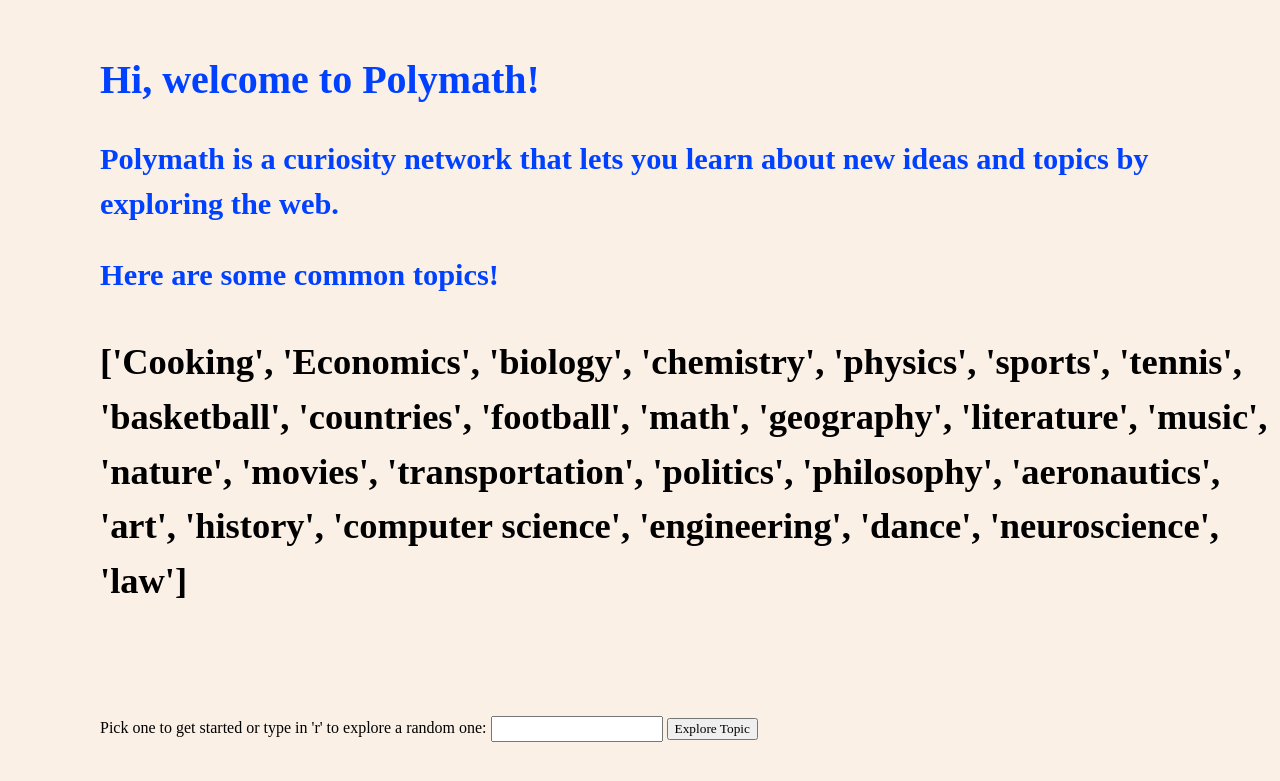
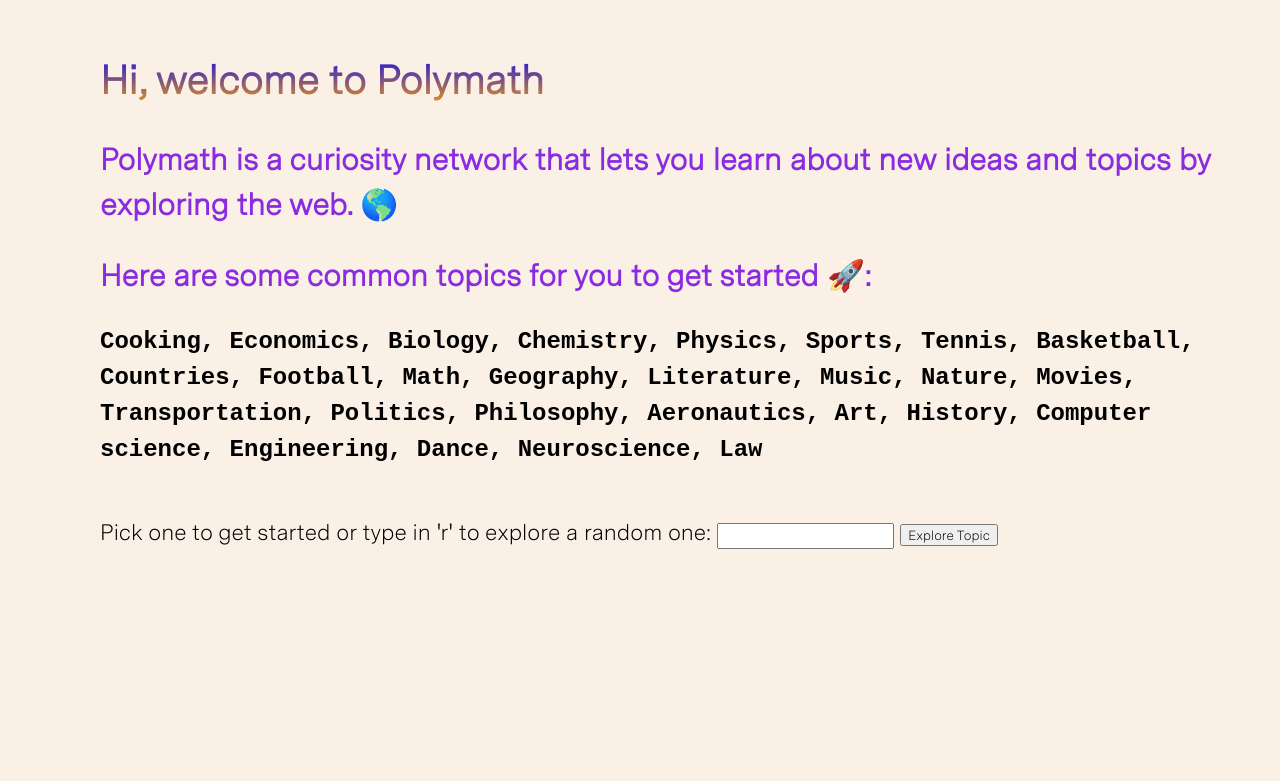
Before and after one commit to ShrayAlag/PolyMath, a Flask app: page /home in a window 1280 px wide. Shown: the top 781 px of the page. Run offline with Flask 2, Linux system fonts and the light colour scheme; some web fonts are replaced.

Commit message:
Sid's changes and working Flask App.

```diff
--- a/Static/css/main.css
+++ b/Static/css/main.css
@@ -20,20 +20,26 @@
 h1 {
   font-family: "Messina";
   font-size: 2.5em;
-  color: #0040ff;
+  background: -webkit-linear-gradient(blue, orange);
+  -webkit-background-clip: text;
+  -webkit-text-fill-color: transparent;
   }
 
 h2 {
   font-family: "Messina";
   font-size: 1.9em;
-  color: #0040ff;
+  color: blueviolet;
   }
 
 h3 {
-  font-family: "Messina";
+  font-family: 'Courier New', Courier, monospace;
   font-size: 1.5em;
-  color: #0040ff;
+  color: black;
   }
+
+form {
+  font-size: 1.4em;
+}
 
 p {
   font-family: "Messina";
--- a/Templates/home.html
+++ b/Templates/home.html
@@ -4,16 +4,16 @@
         <link rel="stylesheet" href="{{ url_for('static', filename='css/main.css')}}">
     </head>
 
-<h1> Hi, welcome to Polymath! </h1>
-    <h2> Polymath is a curiosity network that lets you learn about new ideas and topics by exploring the web. </h2>
-     <h2> Here are some common topics!
+<h1> Hi, welcome to Polymath </h1>
+    <h2> Polymath is a curiosity network that lets you learn about new ideas and topics by exploring the web. &#127758; </h2>
+     <h2> Here are some common topics for you to get started &#128640;:
          <br>
          {% for message in get_flashed_messages()%}
-            <p> {{message}} </p>
+            <h3> {{message}} </h3>
          {% endfor%}
          <br/>
      </h2>
-        <form action="greet" method="post">
+        <form action="information" method="post">
             Pick one to get started or type in 'r' to explore a random one:  <input type="text" name="topic">
             <input type="submit" value="Explore Topic" id="topic_form">
         </form>
--- a/main.py
+++ b/main.py
@@ -68,19 +68,32 @@
   subjects = ['Cooking', 'Economics', 'biology', 'chemistry', 'physics', 'sports', 'tennis', 'basketball', 'countries', 'football', 'math', 'geography', 'literature', 'music', 'nature', 'movies', 'transportation', 'politics', 'philosophy', 'aeronautics', 'art', 'history', 'computer science', 'engineering', 'dance', 'neuroscience', 'law']
   return subjects
 
+# This is the main one:
 def topic_information(topic_chosen):
+  orig_topic = topic_chosen
+  topic_chosen = topic_chosen.lower()
   if topic_chosen == 'r':
     topic_chosen = random.choice(get_subject_list())
+  output = 'You selected: ' + orig_topic
+  flash(output)
 
-  sub_topic_chosen = request.args.get("sub_topic", "")
+  # sub_topic_chosen = request.args.get("sub_topic", "")
 
-  if topic_chosen not in get_subject_list() and not sub_topic_chosen:
-    return "Not Found. Please try entering one of the subjects above."
+  ### SUMMARY CODE
+  classifier = pipeline("summarization")
+  str_result = ""
+  tup = extract_article(topic_chosen)
+  summarized = classifier((tup[1])[:2048])
+  cleaned_topic = topic_chosen.replace('_', ' ')
+  str_result += "Here's some info about: " + cleaned_topic + " —> "
+  str_result += (summarized[0])['summary_text']
+  flash(str_result)
+
+  cleaned_sample = []
+  sub_topics_str = " "
 
   related_topics = random.sample(extract_init_topics(topic_chosen), 6)
 
-  cleaned_sample = []
-  sub_topics_str = "<br/>"
   for i in range(len(related_topics)):
     new = ''
     for ch in related_topics[i]:
@@ -88,7 +101,7 @@
         new += ' '
       else:
         new += ch
-    sub_topics_str += str(i + 1) + ". " + new + " &emsp;"
+    sub_topics_str += str(i + 1) + ". " + new + " "
     # UNCOMMENT if want line space break halfway in the list
     # if i == 2:
     #   sub_topics_str += "<br/>"
@@ -96,7 +109,26 @@
 
   sub_topics = cleaned_sample
 
-  return f"Topic Chosen:  {topic_chosen} <br/>" + f"{sub_topics_str}"
+
+  #if topic_chosen not in get_subject_list() and topic_chosen not in sub_topics:
+   # return "Not Found. Please try entering one of the subjects above."
+  # yay, we found the next thingy
+  final_out = 'Here are some concepts related to your chosen topic: '
+  for i in range(len(sub_topics)):
+    if i != len(sub_topics)-1:
+      final_out += sub_topics[i]
+      final_out += ', '
+    else:
+      final_out += sub_topics[i]
+  return final_out
+
+
+def check_topic_in_wiki():
+  return NotImplementedError()
+
+
+
+
 
 def info_abt_sub_topic():
   sub_topic_chosen = request.args.get("sub_topic", "")
@@ -111,9 +143,9 @@
   tup = extract_article(topic)
   summarized = classifier((tup[1])[:2048])
   cleaned_topic = topic.replace('_', ' ')
-  str_result += f"Here's some info about: {cleaned_topic}"
-  str_result += "<br/>" + (summarized[0])['summary_text']
-  str_result += f"<br/> Here are some articles related to {topic}:  &emsp;&emsp;"
+  str_result += "Here's some info about:" + cleaned_topic
+  str_result += (summarized[0])['summary_text']
+  str_result += " Here are some articles related to" + topic
 
   sub_sample = random.sample(tup[2], 6)
   cleaned_sample = []
@@ -127,11 +159,11 @@
     cleaned_sample.append(new)
   counter = 1
   for item in cleaned_sample:
-    str_result += f"{counter}. {item} &emsp;"
+    str_result += {counter} + " " + {item}
     counter += 1
-  str_result += "<br/>"
-  str_result += "<br/> Enter above to explore any subtopic"
-  str_result += "<br/> <br/> <br/> Thanks for using Polymath!"
+  str_result += " "
+  str_result += "Enter above to explore any subtopic"
+  str_result += "Thanks for using Polymath!"
   return str_result
 
 def print_topics():
@@ -155,17 +187,18 @@
 
 @app.route("/home")
 def index():
-    flash(get_subject_list())
+    flash(print_topics())
     return render_template('home.html')
 @app.route("/information", methods=["POST", "GET"])
 def information():
-  topic = "Cooking"
-  #topic = request.form['topic']
+  topic = request.form['topic']
   flash(topic_information(topic))
   return render_template('search.html')
 
+# topic_information: should give summarization and sub_topics
+
 if __name__ == "__main__":
-    app.run(host="127.0.0.1", port=8080, debug=True)
+    app.run(host="127.0.0.1", port=8090, debug=True)
 
 
 # def client():
```
Also changed, not shown: Templates/search.html (+5 -6 lines), Static/css/MessinaSans-Light.ttf (added).
